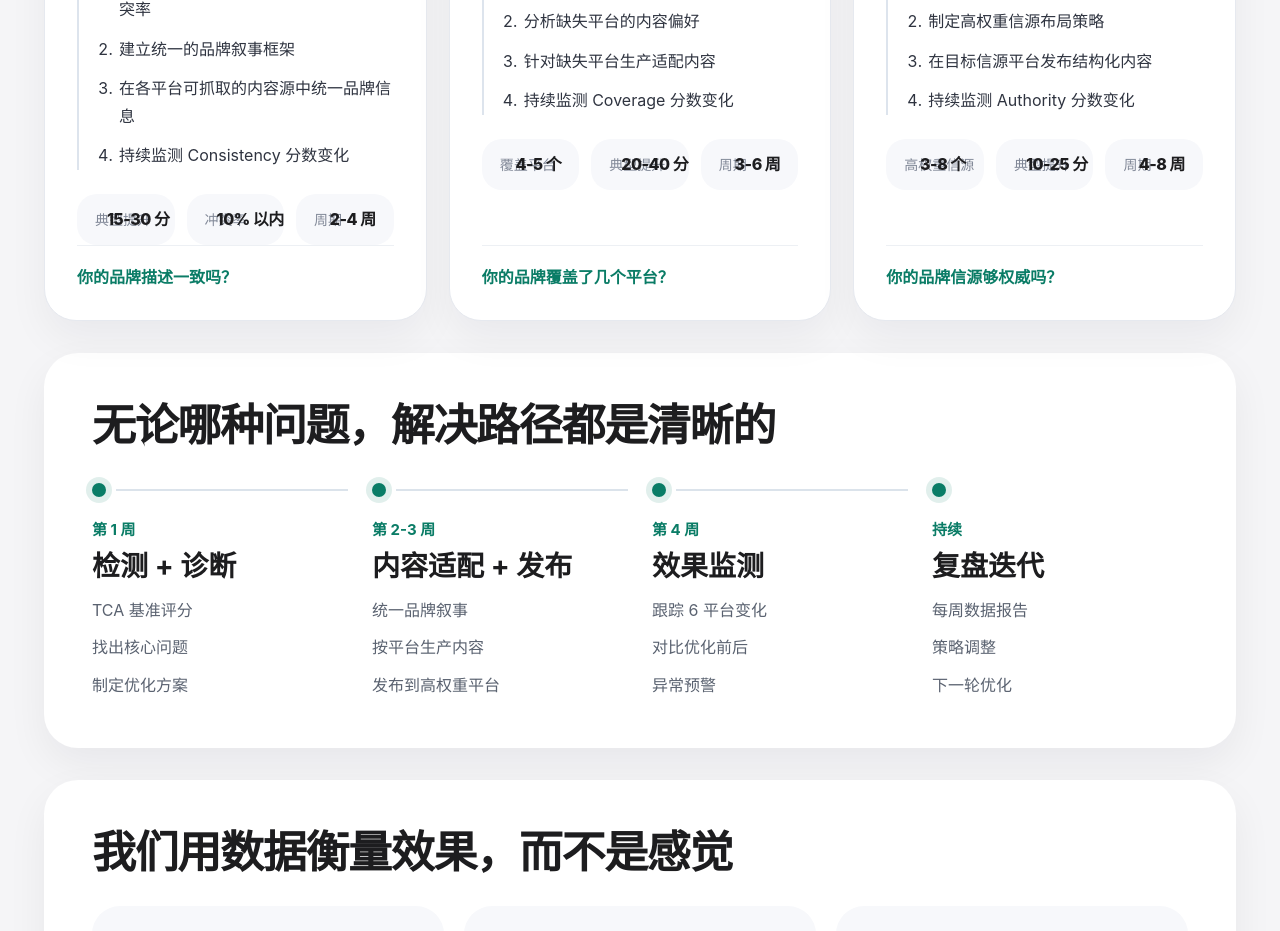
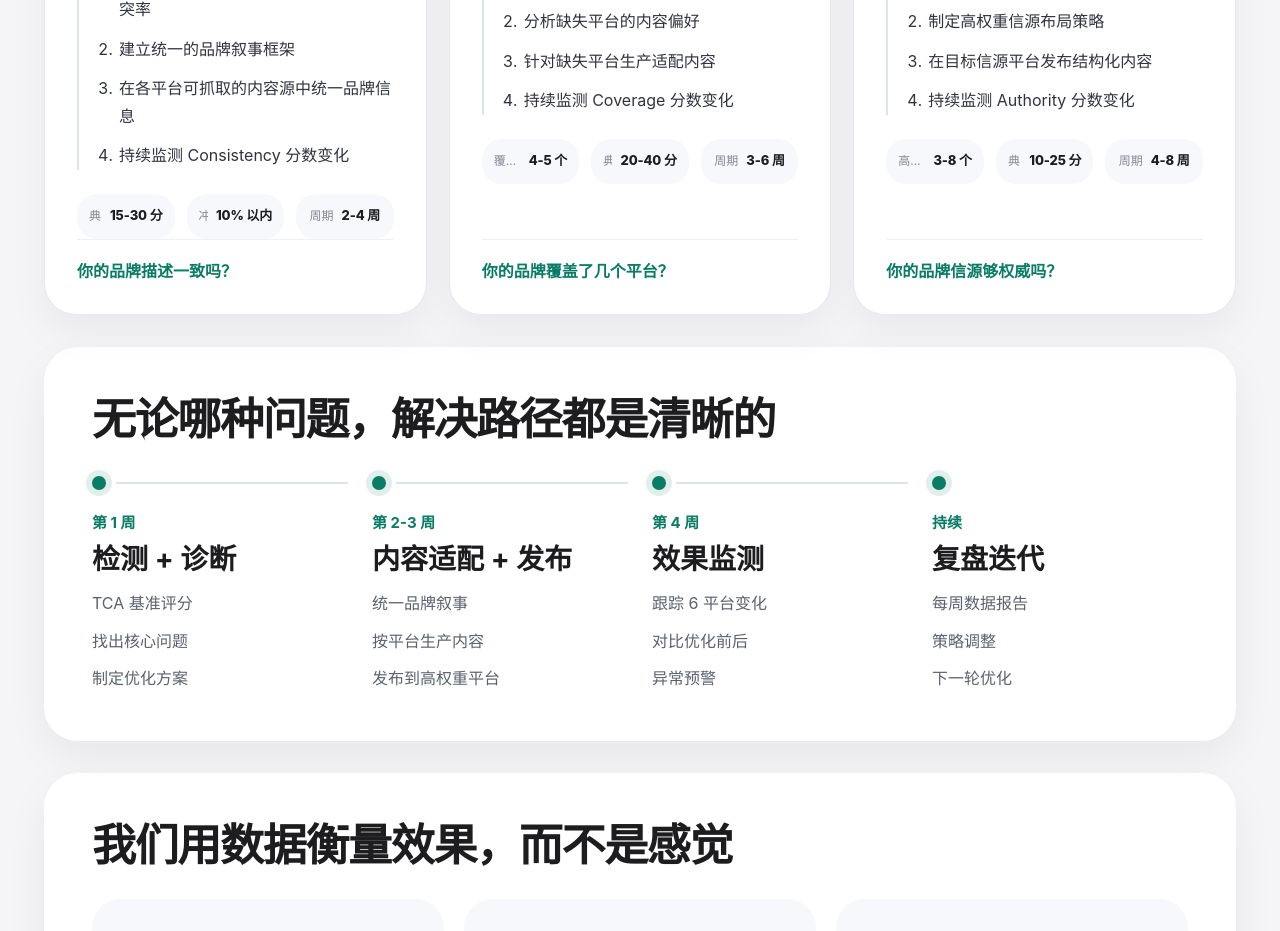
Before and after one commit to DONGLUOJI/mgeo-mvp, a Next.js app: page /cases in a window 1280 px wide. Shown: the part 820-1751 px from the top of the page. Built offline with nearby package versions, Linux system fonts and the light colour scheme; no server answers.

Commit message:
fix: stabilize cases metric pills

```diff
--- a/src/app/cases/page.tsx
+++ b/src/app/cases/page.tsx
@@ -387,28 +387,31 @@ const styles: Record<string, React.CSSProperties> = {
   metricCard: {
     background: "#f7f8fb",
     borderRadius: 20,
-    padding: "16px 18px",
+    padding: "14px 12px",
     minHeight: 0,
     display: "flex",
     alignItems: "center",
-    justifyContent: "space-between",
-    gap: 12,
+    justifyContent: "center",
+    gap: 8,
     minWidth: 0,
+    overflow: "hidden",
   },
   metricLabel: {
     color: "#818897",
-    fontSize: 14,
+    fontSize: 12,
     lineHeight: 1.4,
     whiteSpace: "nowrap",
     flexShrink: 1,
     minWidth: 0,
+    overflow: "hidden",
+    textOverflow: "ellipsis",
   },
   metricValue: {
     color: "#1d1d1f",
-    fontSize: 16,
+    fontSize: 13,
     fontWeight: 800,
     lineHeight: 1.2,
-    letterSpacing: "-0.03em",
+    letterSpacing: "-0.01em",
     whiteSpace: "nowrap",
     flexShrink: 0,
   },
```
